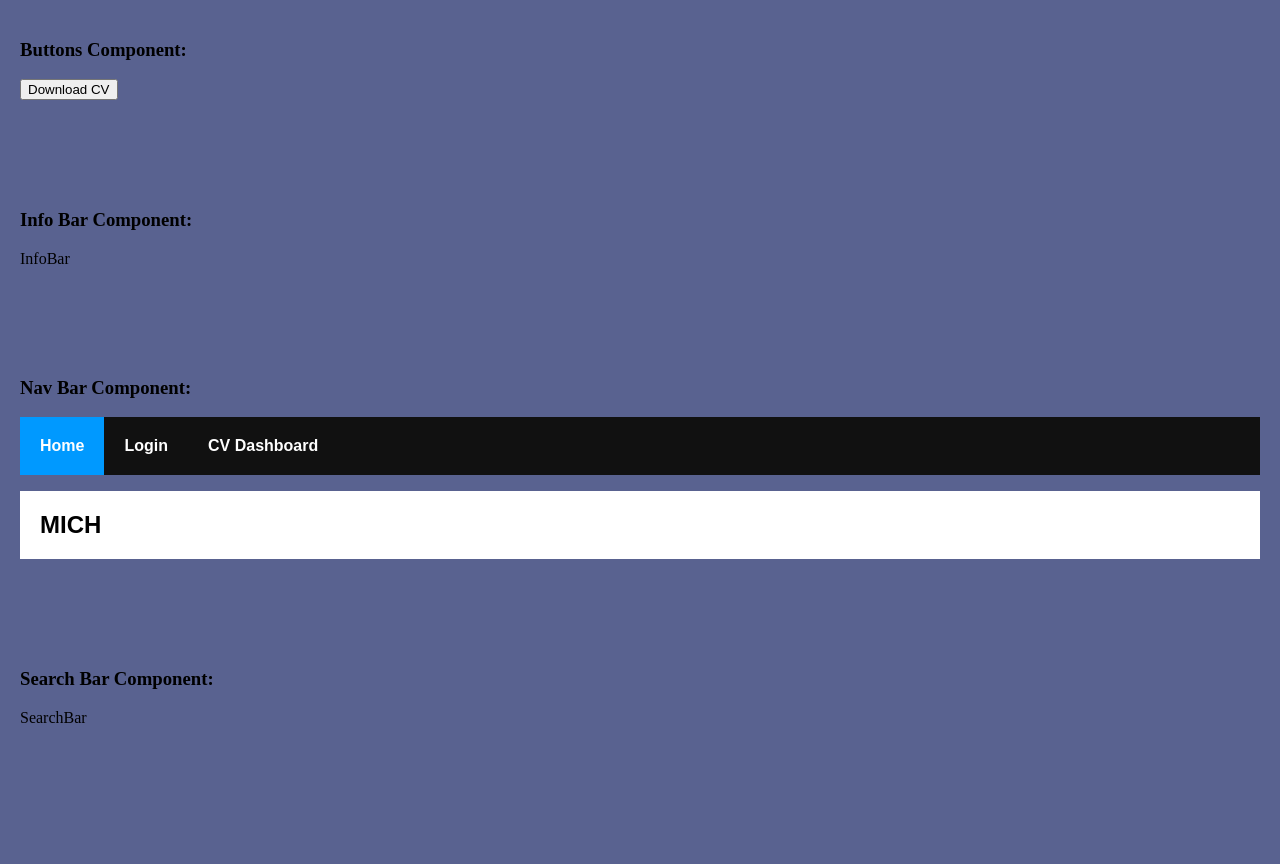
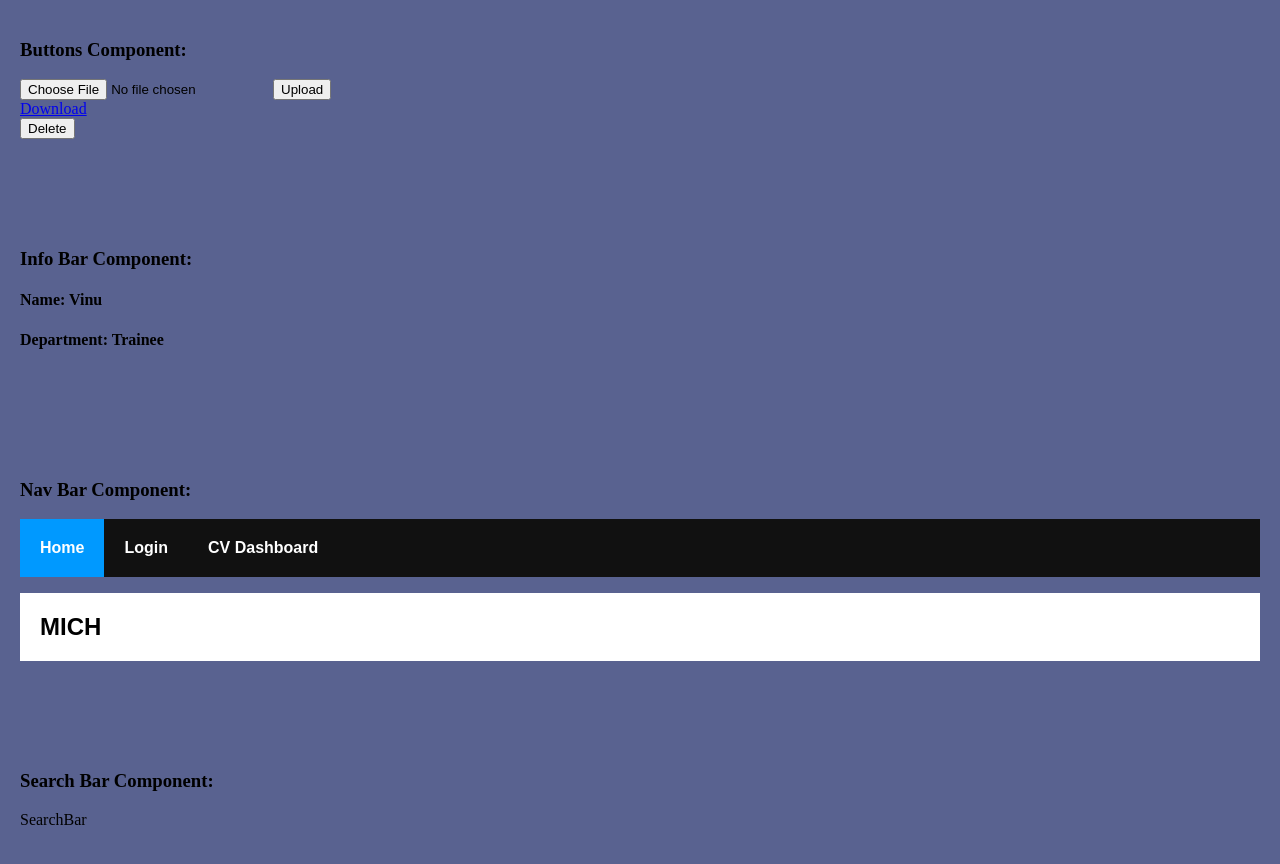
Before and after one commit to anildesanto/Group-Project, a React (Create React App) app: page / in a window 1280 px wide. Shown: the top 864 px of the page. Before the commit the page ends 837 px from the top, so only its background shows below. Built offline with nearby package versions, Linux system fonts and the light colour scheme.

Commit message:
Buttons component semi done

```diff
--- a/src/components/Buttons.js
+++ b/src/components/Buttons.js
@@ -1,26 +1,38 @@
 import React, { Component } from "react";
 
 class Buttons extends Component {
-  state = {};
+  // constructor(props) {
+  //   super(props);
+  //   this.state = {
+  //     upload: props.upload
+  //   };
+  // }
+  // state = {};
   render() {
     return (
       <div>
-        {/* <form
+        <form
           action="https://qacvmanager.azurewebsites.net/api/user/1/upload"
           method="post"
           header="file"
           enctype="multipart/form-data"
         >
-          <input type="file" name="file">
-            {" "}
-          </input>
-          <input type="submit" value="upload">
-            {" "}
-          </input>
-        </form> */}
-        <button href="https://qacvmanager.azurewebsites.net/api/cv/3/download">
-          Download CV
-        </button>
+          <input type="file" name="file" />
+
+          <input type="submit" value="Upload" />
+        </form>
+        <a href="https://qacvmanager.azurewebsites.net/api/cv/12/download">
+          Download
+        </a>
+
+        <form
+          action="https://qacvmanager.azurewebsites.net/api/user/1"
+          method="delete"
+          header="file"
+          enctype="multipart/form-data"
+        >
+          <input type="submit" value="Delete" />
+        </form>
       </div>
     );
   }
--- a/src/components/InfoBar.js
+++ b/src/components/InfoBar.js
@@ -1,9 +1,17 @@
 import React, { Component } from "react";
 
 class InfoBar extends Component {
-  state = {};
+  state = {
+    name: "Vinu",
+    dept: "Trainee"
+  };
   render() {
-    return <div>InfoBar</div>;
+    return (
+      <div>
+        <h4>Name: {this.state.name}</h4>
+        <h4>Department: {this.state.dept}</h4>
+      </div>
+    );
   }
 }
 
--- a/src/components/Main.js
+++ b/src/components/Main.js
@@ -5,12 +5,15 @@ import NavBar from "./NavBar";
 import SearchBar from "./SearchBar";
 
 class Main extends Component {
-  state = {};
+  // state = {
+  //   upload: []
+  // };
   render() {
     return (
       <div>
         <h3>Buttons Component:</h3>
         <Buttons />
+        {/* <Buttons upload={this.props.upload} /> */}
         <br />
         <br />
         <br />
```
